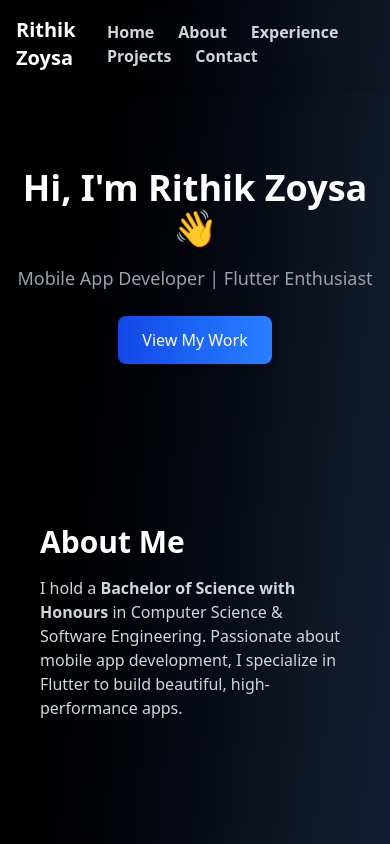
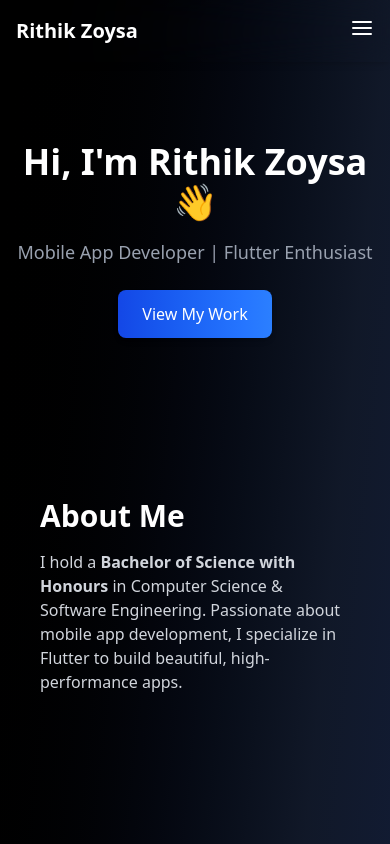
Before and after one commit to rZoysa/portfolio, a React (Vite) app: page / in a window 390 px wide. Shown: the top 844 px of the page. Built offline with nearby package versions, Linux system fonts and the light colour scheme.

Commit message:
feat: enhance Navbar with mobile menu functionality and improve Home section animation

```diff
--- a/src/components/home.jsx
+++ b/src/components/home.jsx
@@ -10,7 +10,9 @@ export default function Home() {
         transition={{ duration: 1.5 }}
       >
         <p className="text-4xl font-bold">Hi, I'm Rithik Zoysa 👋</p>
-        <motion.h1
+      </motion.h1>
+
+      <motion.div
         initial={{ opacity: 0 }}
         animate={{ opacity: 1 }}
         transition={{ duration: 1.5 }}
@@ -18,8 +20,7 @@ export default function Home() {
         <p className="text-lg text-gray-400 mt-4">
           Mobile App Developer | Flutter Enthusiast
         </p>
-        </motion.h1>
-      </motion.h1>
+      </motion.div>
 
       <a href="#projects">
         <button
--- a/src/components/navbar.jsx
+++ b/src/components/navbar.jsx
@@ -1,15 +1,42 @@
+import { useState } from "react";
+import { FiMenu, FiX } from "react-icons/fi";
+
 export default function Navbar() {
+  const [isOpen, setIsOpen] = useState(false);
+
   return (
-    <nav className="bg-white/0 backdrop-blur-lg text-white p-4 sticky top-0 z-10 shadow-md">
+    <nav className="bg-white/0 backdrop-blur-lg text-white p-4 sticky top-0 z-50 shadow-md">
       <div className="container mx-auto flex justify-between items-center">
         <h1 className="text-xl font-bold">Rithik Zoysa</h1>
-        <div className="font-bold text-gray-300">
-          <a href="#" className="mx-3 hover:text-white hover:scale-110 inline-block transition-transform duration-200">Home</a>
-          <a href="#about" className="mx-3 hover:text-white hover:scale-110 inline-block transition-transform duration-200">About</a>
-          <a href="#experience" className="mx-3 hover:text-white hover:scale-110 inline-block transition-transform duration-200">Experience</a>
-          <a href="#projects" className="mx-3 hover:text-white hover:scale-110 inline-block transition-transform duration-200">Projects</a>
-          <a href="#contact" className="mx-3 hover:text-white hover:scale-110 inline-block transition-transform duration-200">Contact</a>
+
+        {/* Mobile Menu Button */}
+        <div className="md:hidden">
+          <button onClick={() => setIsOpen(!isOpen)} className="text-2xl">
+            {isOpen ? <FiX /> : <FiMenu />}
+          </button>
         </div>
+
+        {/* Navigation Links - Desktop */}
+        <div className="hidden md:flex font-bold text-gray-300">
+          <a href="#" className="mx-3 hover:text-white hover:scale-110 transition-transform duration-200">Home</a>
+          <a href="#about" className="mx-3 hover:text-white hover:scale-110 transition-transform duration-200">About</a>
+          <a href="#experience" className="mx-3 hover:text-white hover:scale-110 transition-transform duration-200">Experience</a>
+          <a href="#projects" className="mx-3 hover:text-white hover:scale-110 transition-transform duration-200">Projects</a>
+          <a href="#contact" className="mx-3 hover:text-white hover:scale-110 transition-transform duration-200">Contact</a>
+        </div>
+      </div>
+
+      {/* Mobile Menu - Fix with Height Animation */}
+      <div
+        className={`overflow-hidden text-white flex flex-col items-center font-bold
+        transition-all duration-300 ease-in-out
+        ${isOpen ? "h-auto py-4 opacity-100" : "h-0 py-0 opacity-0"}`}
+      >
+        <a href="#" className="py-2 text-lg hover:text-gray-300" onClick={() => setIsOpen(false)}>Home</a>
+        <a href="#about" className="py-2 text-lg hover:text-gray-300" onClick={() => setIsOpen(false)}>About</a>
+        <a href="#experience" className="py-2 text-lg hover:text-gray-300" onClick={() => setIsOpen(false)}>Experience</a>
+        <a href="#projects" className="py-2 text-lg hover:text-gray-300" onClick={() => setIsOpen(false)}>Projects</a>
+        <a href="#contact" className="py-2 text-lg hover:text-gray-300" onClick={() => setIsOpen(false)}>Contact</a>
       </div>
     </nav>
   );
```
Lines whose indentation alone changed are shown as unchanged.
